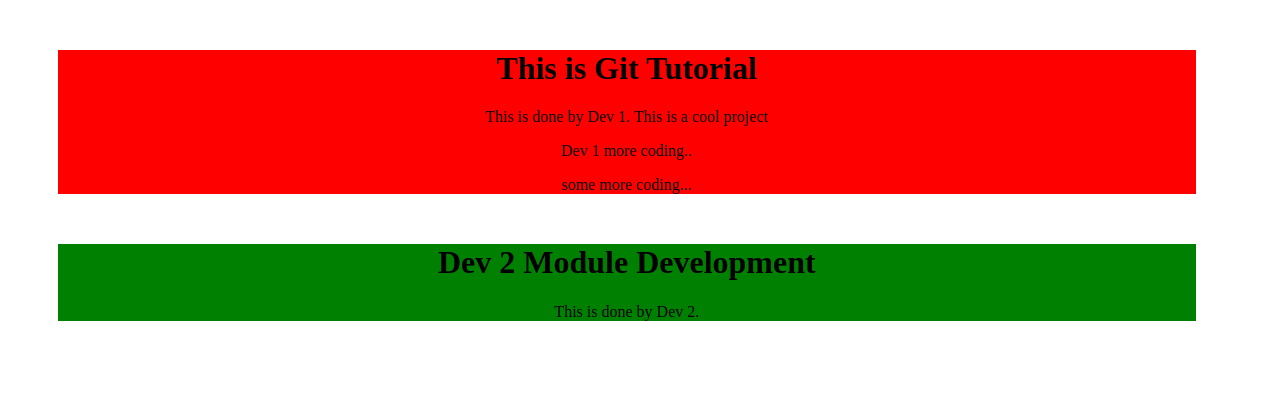
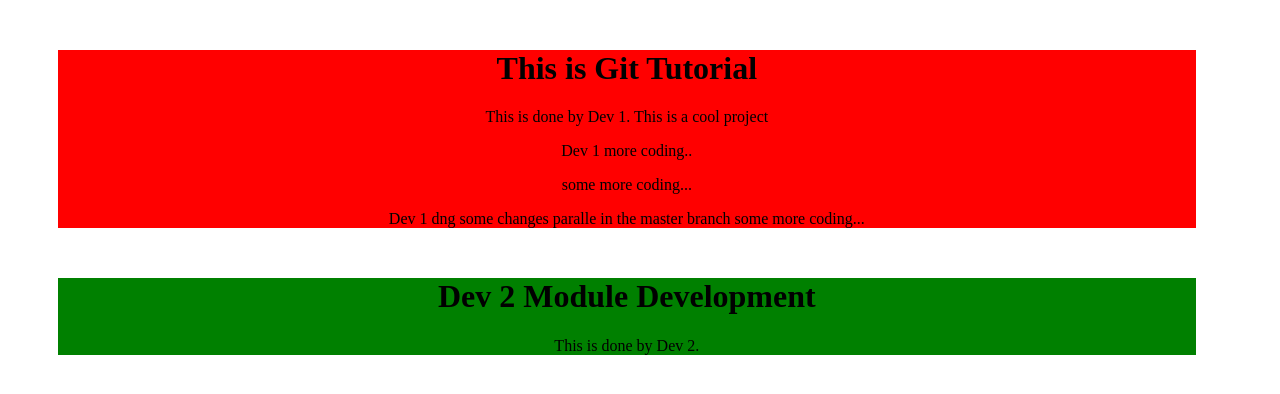
Before and after one commit to ashokveda/git_tutorial, a plain HTML site: page index.html in a window 1280 px wide. Drawn offline with Linux system fonts and the light colour scheme.

Commit message:
more change master branch

```diff
--- a/index.html
+++ b/index.html
@@ -14,6 +14,7 @@
 <p> This is done by Dev 1. This is a cool project </p>
 <p> Dev 1 more coding.. </p>
 <p> some more coding... </p>
+<p> Dev 1 dng some changes paralle in the master branch some more coding... </p>
 
 </div>
 
```
